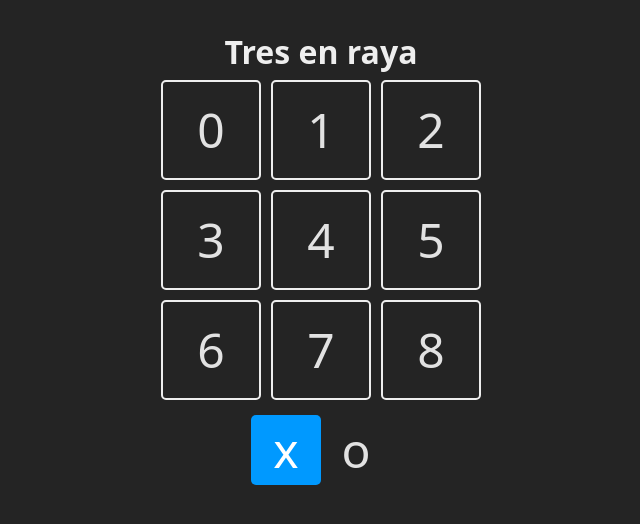
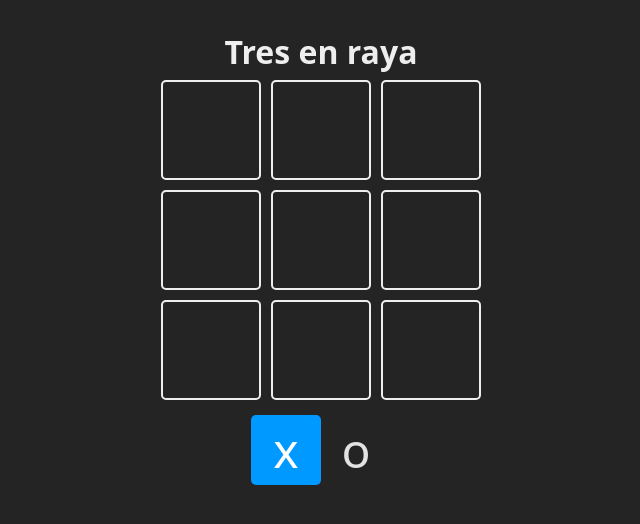
Before and after one commit to KendraLambillon/Tic-Tac-Toe, a React app: page / in a window 1280 px wide. Shown: the top 524 px of the page, without its empty margins (319-959 px from the left). Built offline with nearby package versions, Linux system fonts and the light colour scheme; the HTML template or start-up script is replaced by a standard one.

Commit message:
show the plays

```diff
--- a/src/App.jsx
+++ b/src/App.jsx
@@ -8,8 +8,13 @@ function App() {
   const [turn, setTurn] = useState(Turns.X) // initial value is X
 
   const updateBoard = (index) => {
+    if (board[index]) return
     const newTurn = turn === Turns.X ? Turns.O : Turns.X
     setTurn(newTurn)
+
+    const newBoard = [...board]
+    newBoard[index] = turn
+    setBoard(newBoard)
   }
 
 
--- a/src/components/Board.jsx
+++ b/src/components/Board.jsx
@@ -11,7 +11,7 @@ export function Board({board, updateBoard}) {
                         index={index}
                         updateBoard={updateBoard}
                     >
-                        {index}
+                        {board[index]}
                     </Square>
                 )
             })
```
